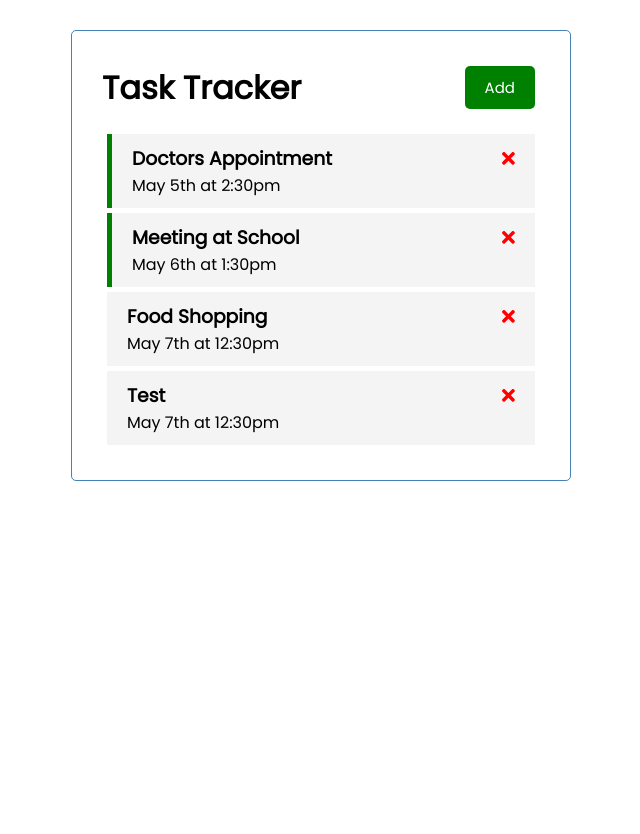
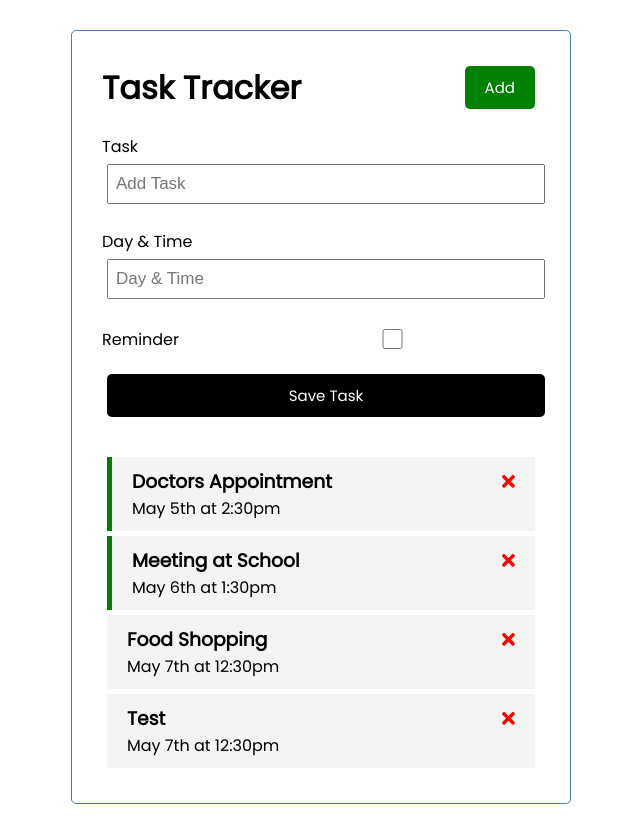
Before and after one commit to smkattoula/angular-task-tracker, an Angular app: page / in a window 1280 px wide. Shown: the whole page, without its empty margins (319-959 px from the left). Before the commit the page ends 800 px from the top, so only its background shows below. Built offline with nearby package versions, Linux system fonts and the light colour scheme; data requests are answered from the project's data file.

Commit message:
create add-task component and display form fields

```diff
--- a/src/app/app.module.ts
+++ b/src/app/app.module.ts
@@ -8,6 +8,7 @@ import { TasksComponent } from './components/tasks/tasks.component';
 import { TaskItemComponent } from './components/task-item/task-item.component';
 import { FontAwesomeModule } from '@fortawesome/angular-fontawesome';
 import { HttpClientModule } from '@angular/common/http';
+import { AddTaskComponent } from './components/add-task/add-task.component';
 
 @NgModule({
   declarations: [
@@ -16,6 +17,7 @@ import { HttpClientModule } from '@angular/common/http';
     ButtonComponent,
     TasksComponent,
     TaskItemComponent,
+    AddTaskComponent,
   ],
   imports: [BrowserModule, FontAwesomeModule, HttpClientModule],
   providers: [],
--- /dev/null
+++ b/src/app/components/add-task/add-task.component.css
@@ -0,0 +1,3 @@
+.add-form {
+  margin-bottom: 40px;
+}
--- /dev/null
+++ b/src/app/components/add-task/add-task.component.html
@@ -0,0 +1,15 @@
+<form class="add-form">
+  <div class="form-control">
+    <label for="text">Task</label>
+    <input type="text" name="text" id="text" placeholder="Add Task" />
+  </div>
+  <div class="form-control">
+    <label for="day">Day & Time</label>
+    <input type="text" name="day" id="day" placeholder="Day & Time" />
+  </div>
+  <div class="form-control form-control-check">
+    <label for="reminder">Reminder</label>
+    <input type="checkbox" name="reminder" id="reminder" />
+  </div>
+  <input type="submit" value="Save Task" class="btn btn-block" />
+</form>
--- /dev/null
+++ b/src/app/components/add-task/add-task.component.ts
@@ -0,0 +1,15 @@
+import { Component, OnInit } from '@angular/core';
+
+@Component({
+  selector: 'app-add-task',
+  templateUrl: './add-task.component.html',
+  styleUrls: ['./add-task.component.css']
+})
+export class AddTaskComponent implements OnInit {
+
+  constructor() { }
+
+  ngOnInit(): void {
+  }
+
+}
--- a/src/app/components/tasks/tasks.component.html
+++ b/src/app/components/tasks/tasks.component.html
@@ -1,3 +1,4 @@
+<app-add-task></app-add-task>
 <app-task-item
   *ngFor="let task of tasks"
   [task]="task"
```
Also changed, not shown: 1 other file (tests, documents, lock files or other folders).
